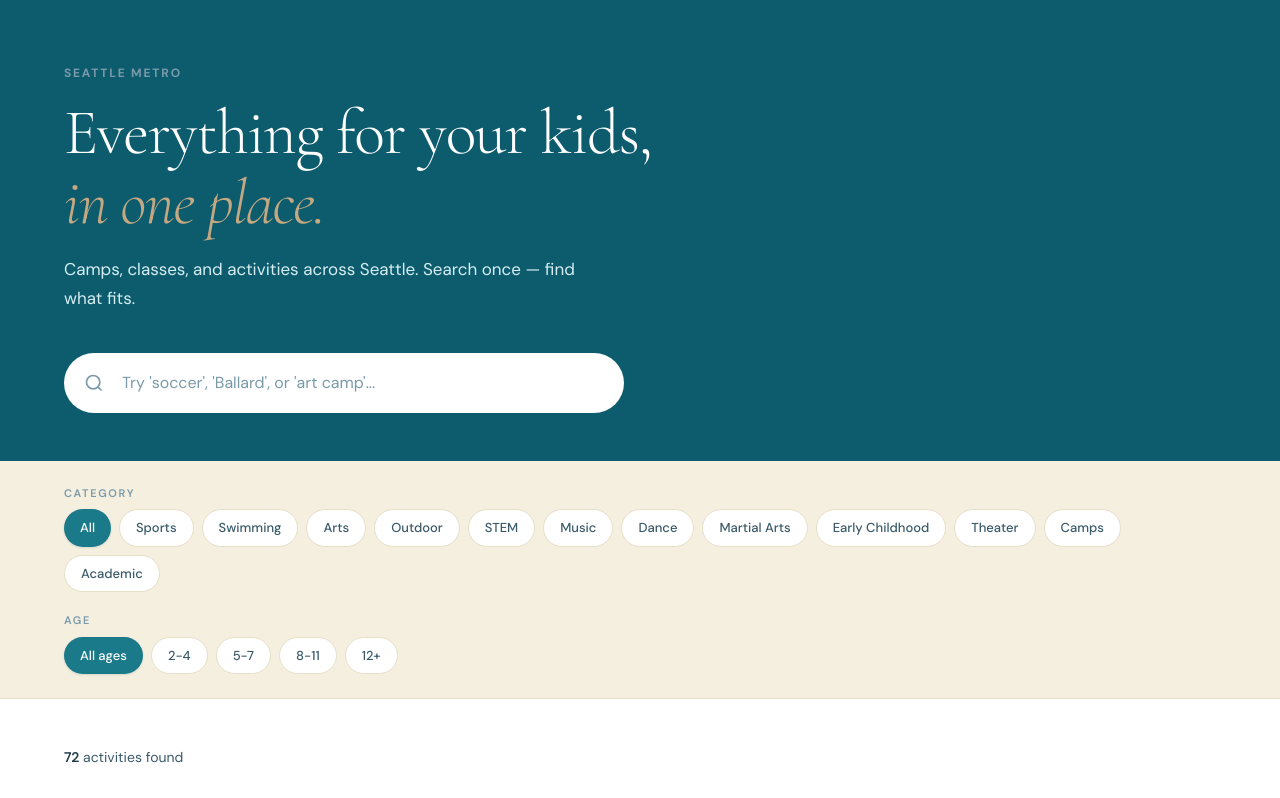
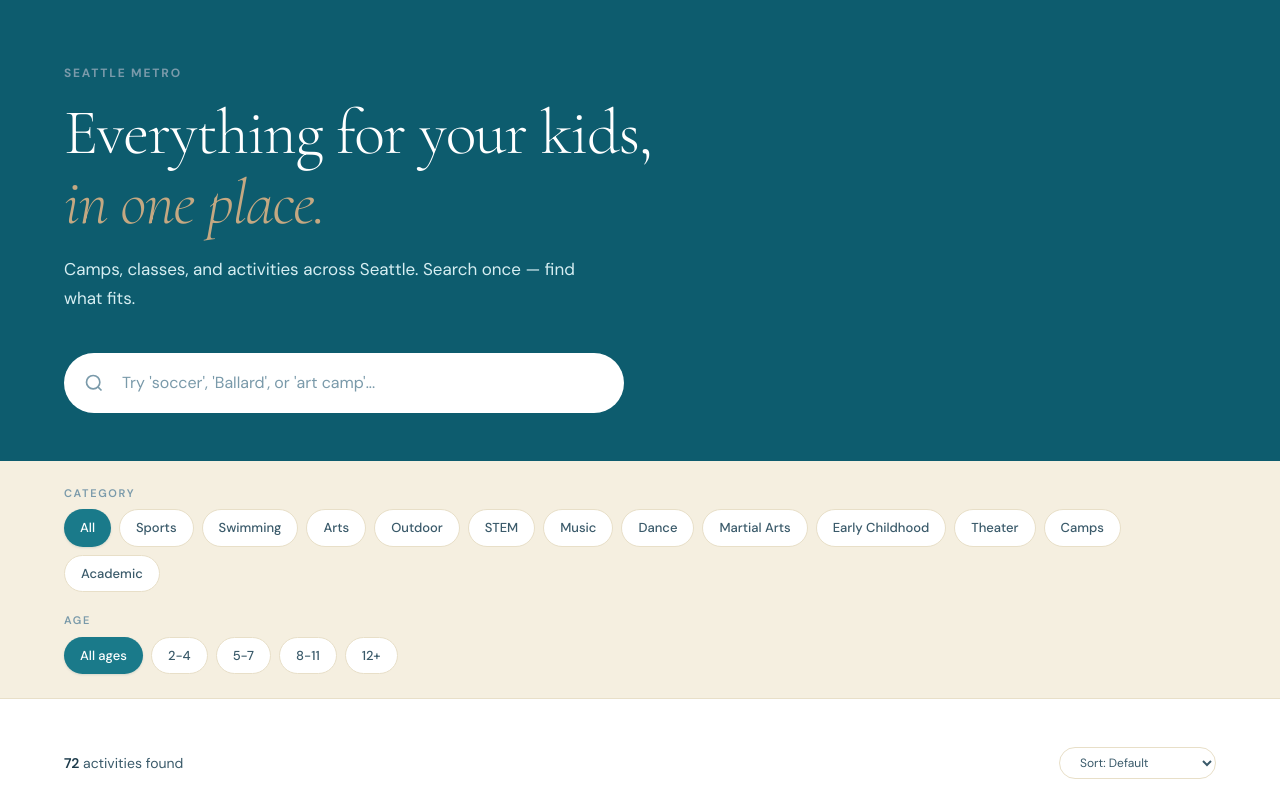
Before and after one commit to thelittlesound/littlesound-landing, a Next.js app: page /discover in a window 1280 px wide. Shown: the top 798 px of the page. Built offline with nearby package versions, Linux system fonts and the light colour scheme.

Commit message:
Add sort to Discover: price and age, applies within grouped sections

```diff
--- a/app/discover/page.tsx
+++ b/app/discover/page.tsx
@@ -82,6 +82,7 @@ export default function Discover() {
   const [category, setCategory] = useState('All');
   const [subcategory, setSubcategory] = useState('All');
   const [ageGroup, setAgeGroup] = useState(AGE_GROUPS[0]);
+  const [sort, setSort] = useState('default');
 
   useEffect(() => {
     const params = new URLSearchParams(window.location.search);
@@ -97,7 +98,7 @@ export default function Discover() {
   }, [category]);
 
   const results = useMemo(() => {
-    return activities.filter((a) => {
+    const filtered = activities.filter((a) => {
       const matchesQuery =
         query === '' ||
         a.title.toLowerCase().includes(query.toLowerCase()) ||
@@ -108,7 +109,13 @@ export default function Discover() {
       const matchesAge = a.ageMax >= ageGroup.min && a.ageMin <= ageGroup.max;
       return matchesQuery && matchesCategory && matchesAge;
     });
-  }, [query, category, ageGroup]);
+    const arr = [...filtered];
+    if (sort === 'price-asc')  arr.sort((a, b) => a.price - b.price);
+    if (sort === 'price-desc') arr.sort((a, b) => b.price - a.price);
+    if (sort === 'age-asc')    arr.sort((a, b) => a.ageMin - b.ageMin);
+    if (sort === 'age-desc')   arr.sort((a, b) => b.ageMin - a.ageMin);
+    return arr;
+  }, [query, category, ageGroup, sort]);
 
   // Subcategory pills — ordered, derived from current results
   const availableSubcategories = useMemo(() => {
@@ -149,6 +156,7 @@ export default function Discover() {
     setCategory('All');
     setSubcategory('All');
     setAgeGroup(AGE_GROUPS[0]);
+    setSort('default');
   };
 
   return (
@@ -247,6 +255,17 @@ export default function Discover() {
               <span className="font-semibold text-[#1C3A4A]">{filteredResults.length}</span>
               {filteredResults.length === 1 ? ' activity' : ' activities'} found
             </p>
+            <select
+              value={sort}
+              onChange={e => setSort(e.target.value)}
+              className="sm:ml-auto text-[12px] text-[#3A5A6A] border border-[#E8DFC8] rounded-full px-4 py-1.5 bg-white outline-none cursor-pointer hover:border-[#1A7A8A] transition-colors shrink-0"
+            >
+              <option value="default">Sort: Default</option>
+              <option value="price-asc">Price: Low → High</option>
+              <option value="price-desc">Price: High → Low</option>
+              <option value="age-asc">Age: Youngest first</option>
+              <option value="age-desc">Age: Oldest first</option>
+            </select>
             {availableSubcategories.length > 1 && (
               <div className="flex gap-2 overflow-x-auto pb-1 scrollbar-hide">
                 <button
```
